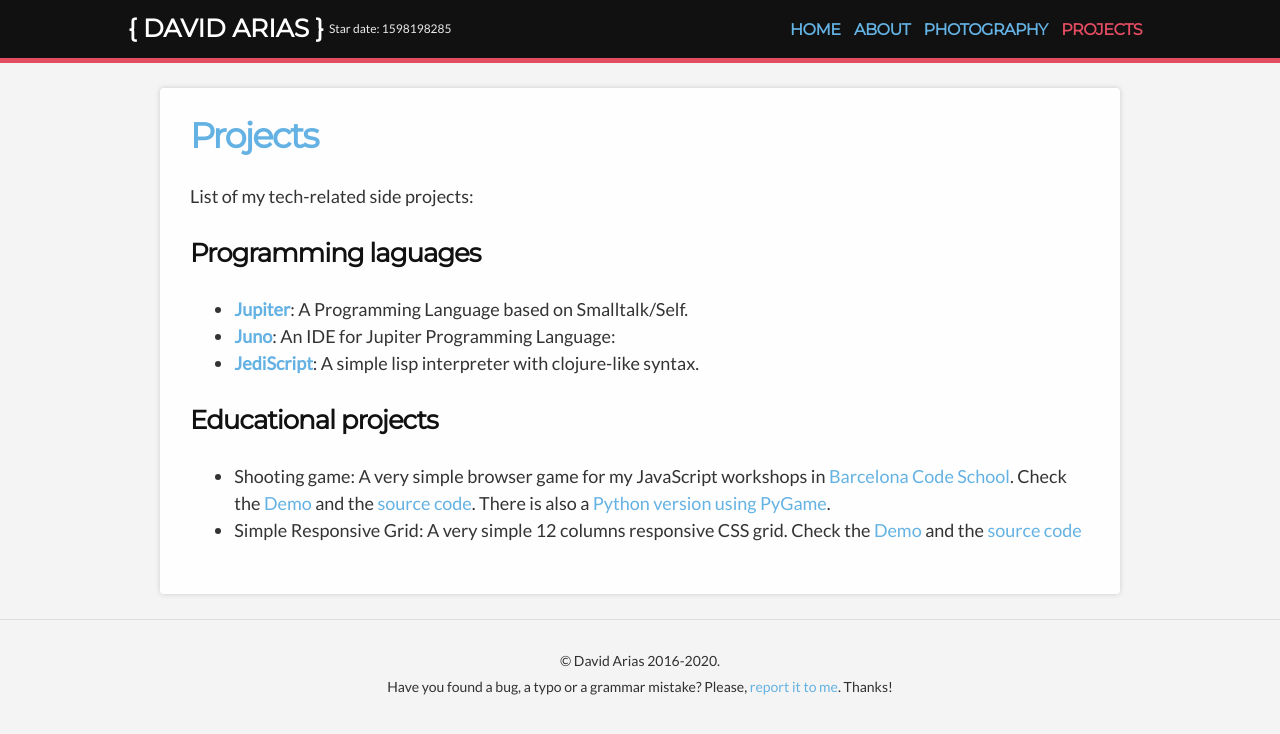
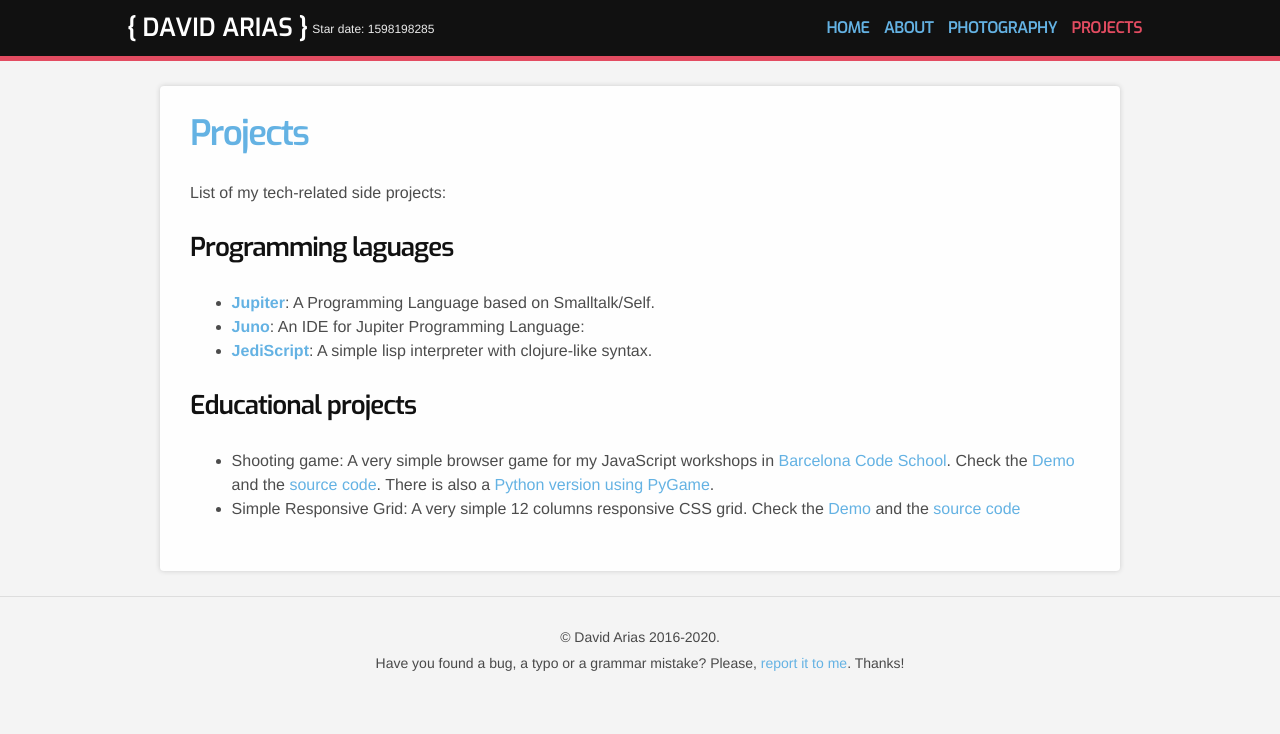
Before and after one commit to davidarias/davidarias.github.io, a Jekyll site: the page built from projects.md, in a window 1280 px wide. Shown: the top 734 px of the page. Built offline with Jekyll 4.4.1, drawn with Linux system fonts in a browser that asks for light colours; some web fonts are replaced.

Commit message:
update fonts and new photos

```diff
--- a/_config.yml
+++ b/_config.yml
@@ -16,3 +16,4 @@ paginate: 5
 paginate_path: "/blog/page/:num/"
 
 gems: [jekyll-paginate]
+plugins: [jekyll-paginate]
--- a/_includes/head.html
+++ b/_includes/head.html
@@ -10,6 +10,8 @@
 
     <link href='https://fonts.googleapis.com/css?family=Montserrat' rel='stylesheet' type='text/css'>
     <link href='https://fonts.googleapis.com/css?family=Lato' rel='stylesheet' type='text/css'>
+    <link href="https://fonts.googleapis.com/css2?family=Exo:wght@600&display=swap" rel="stylesheet">
+    <link href="https://fonts.googleapis.com/css2?family=Monda&display=swap" rel="stylesheet">
 
     <link rel="stylesheet" href="{{ '/css/zenburn.css' | prepend: site.baseurl }}">
 
--- a/css/main.css
+++ b/css/main.css
@@ -9,16 +9,16 @@
 html, body { height: 100%; }
 
 body {
-    font-family: 'Lato', Helvetica, Arial, sans-serif;
-    font-size: 18px;
+    font-family: 'Monda', Helvetica, Arial, sans-serif;
+    font-size: 16px;
     line-height: 1.5;
     font-weight: 300;
     background-color: #f4f4f4;
-    color: rgba(0,0,0, 0.8);
+    color: rgba(0,0,0, 0.7);
 }
 
 h1, h2, h3, h4, h5, h6 {
-    font-family: 'Montserrat', sans-serif;
+    font-family: 'Exo', sans-serif;
     font-size: 100%;
     font-weight: 700;
     color: #111;
@@ -129,7 +129,7 @@ b, strong {
 .site-nav .page-link {
     margin-right: 10px;
     letter-spacing: -.5px;
-    font-family: 'Montserrat', sans-serif;
+    font-family: 'Exo', sans-serif;
     text-transform: uppercase;
     font-weight: bold;
     font-size: 16px;
@@ -240,6 +240,7 @@ b, strong {
     margin-bottom: 60px;
     font-style: italic;
     color: #fff;
+    font-size: 20px;
 }
 
 .heading p{
@@ -281,7 +282,7 @@ b, strong {
 }
 
 .posts .post-date {
-    font-size: 15px;
+    font-size: 14px;
     color: #818181;
     margin: 0 10px 0 0;
     float: left;
```
Also changed, not shown: photography.md (+23 -3 lines), 8 other files.
